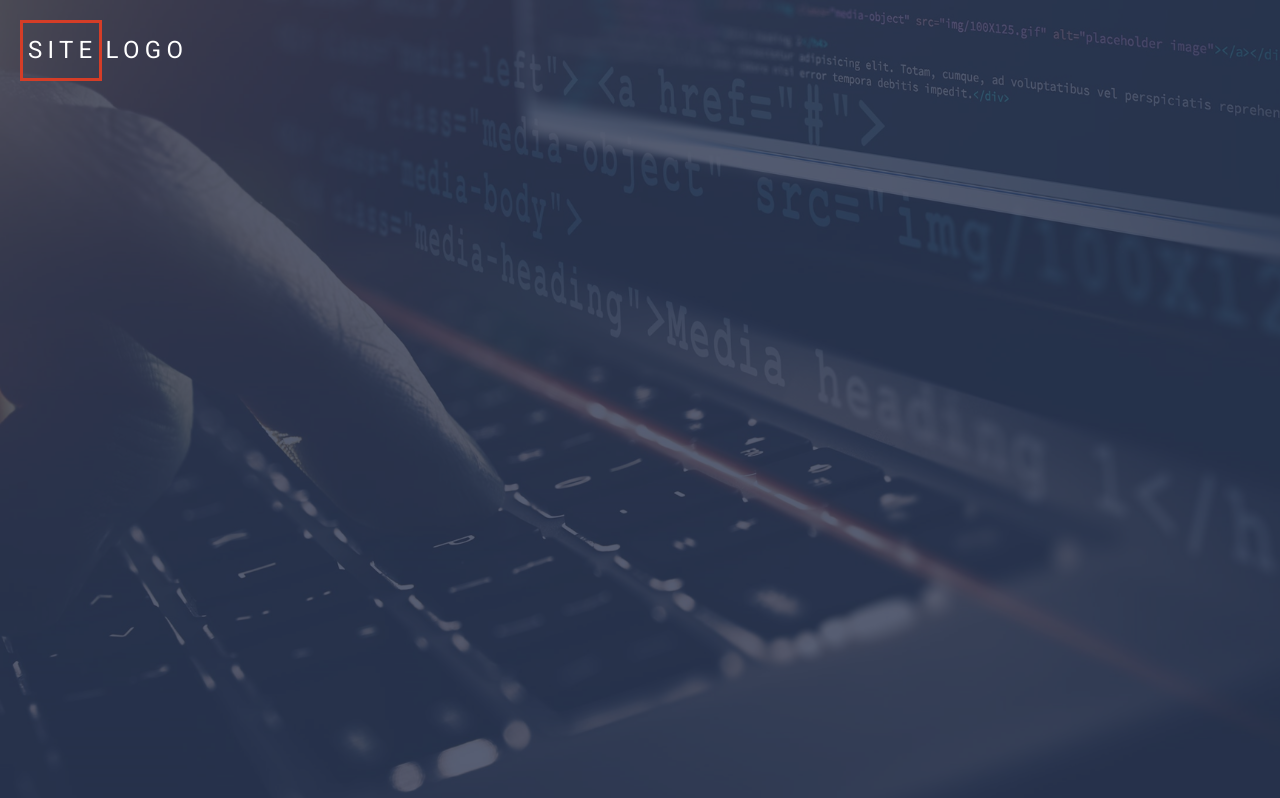
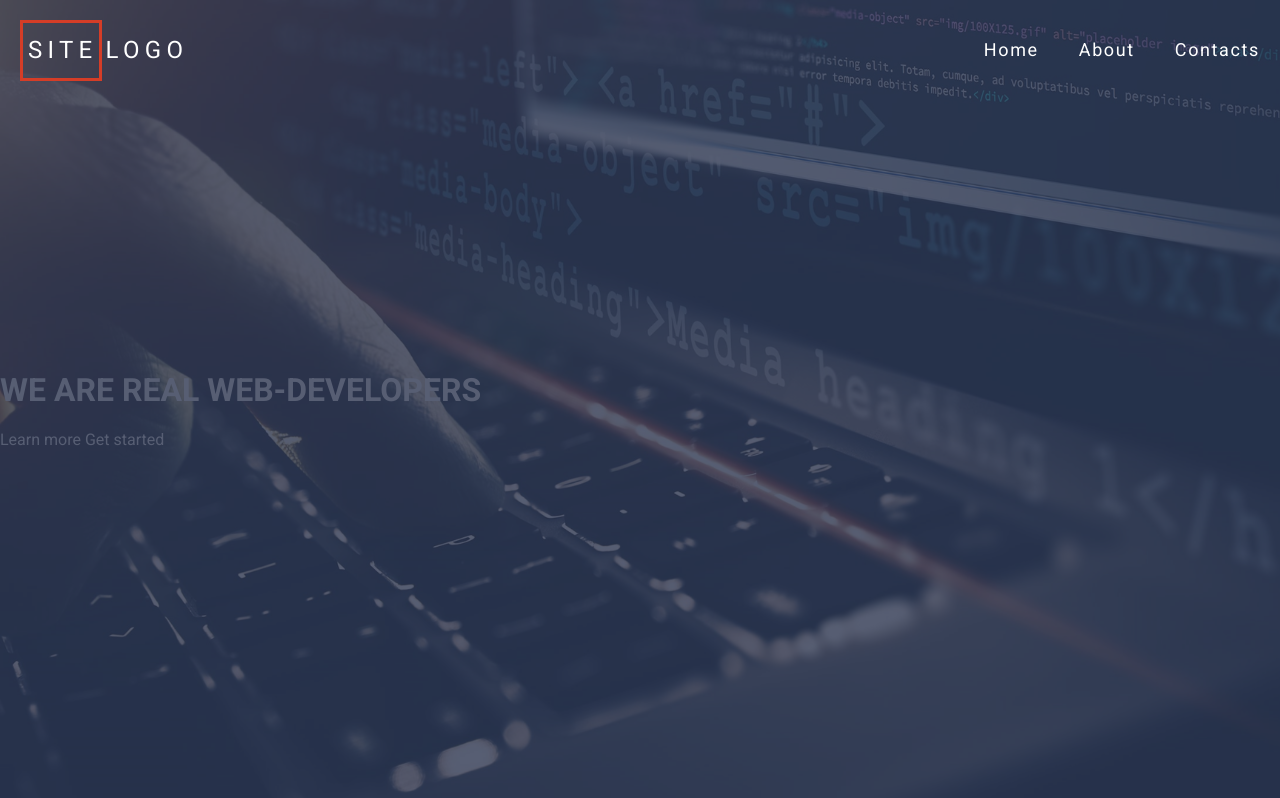
Before and after one commit to BogaevskiyDm/my-grid-template-project, a website: page index.html in a window 1280 px wide. Shown: the top 798 px of the page. Drawn offline with Linux system fonts and the light colour scheme.

Commit message:
navbar html

```diff
--- a/index.html
+++ b/index.html
@@ -23,10 +23,27 @@
             <a class="menu-logo__link" href="#">
               <span class="menu-logo__content">SITE</span>LOGO</a>
           </div>
-          <div class="menu-navbar"></div>
+          <div class="menu-navbar">
+            <div class="menu-navbar__btn"></div>
+            <ul class="menu-navbar__list">
+              <li class="menu-navbar__item"><a class="menu-navbar__link" href="#">Home</a></li>
+              <li class="menu-navbar__item"><a class="menu-navbar__link" href="#">About</a></li>
+              <li class="menu-navbar__item"><a class="menu-navbar__link" href="#">Contacts</a></li>
+            </ul>
+          </div>
+        </div>
+
+
+      </div>
+      <div class="contaner1-caption">
+        <div class="contaner1-caption__content">
+          <div class="content-title"><h1>WE ARE REAL WEB-DEVELOPERS</h1></div>
+          <div class="content-actions">
+            <a class="btn btn--light" href="#">Learn more</a>
+            <a class="btn btn--light" href="#">Get started</a>
+          </div>
         </div>
       </div>
-      <div class=""></div>
     </div>
     <div class="container2">
       <div class="container-item1"></div>
```
